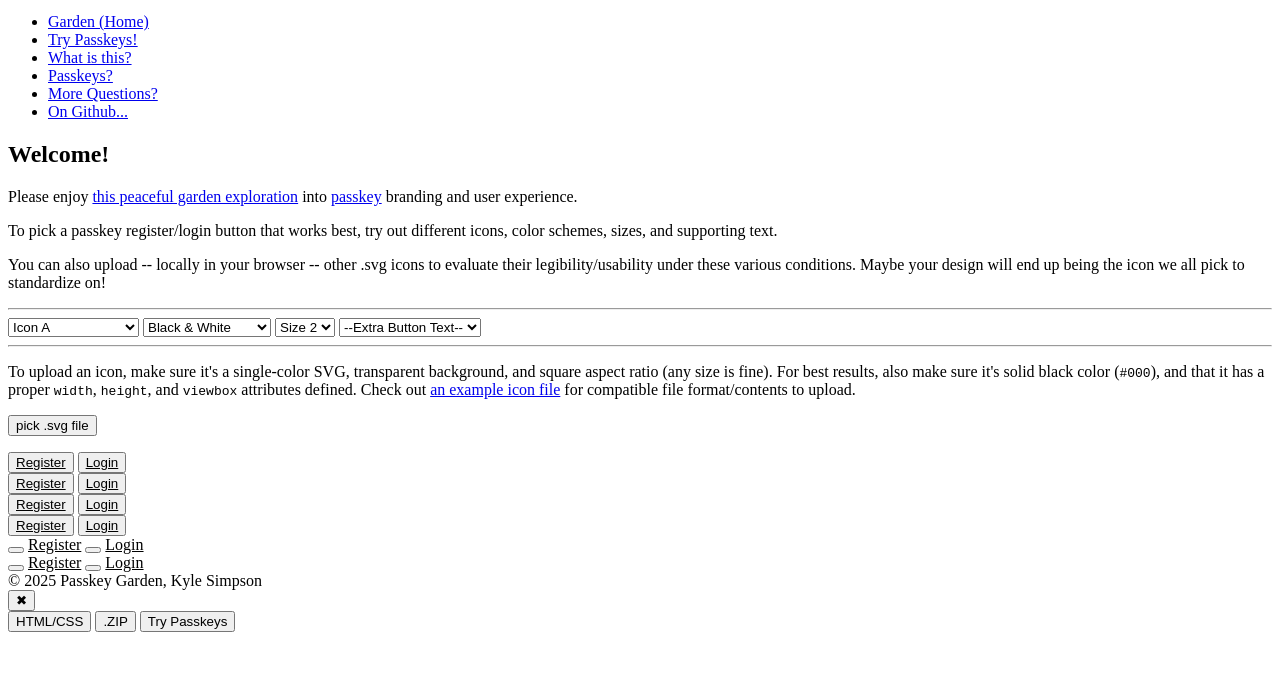
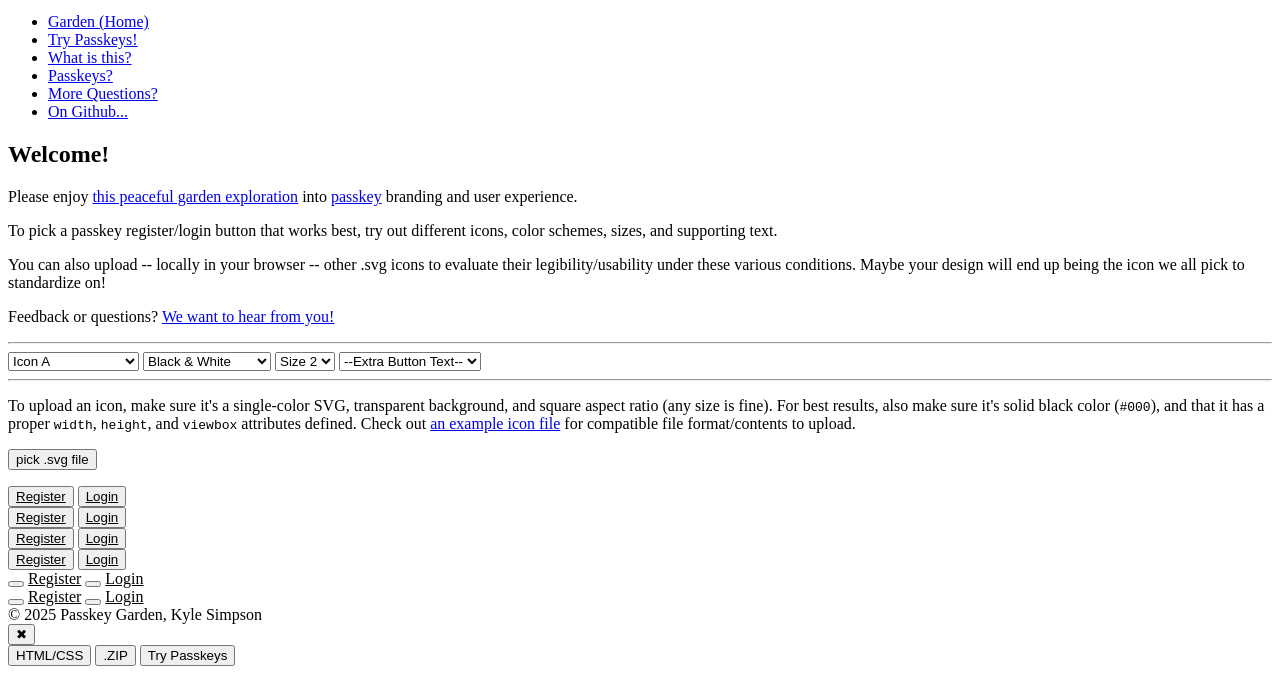
Before and after one commit to getify/passkey-garden, a website with bundled scripts: page site-passkey.garden/web/index.html in a window 1280 px wide. Shown: the part 125-800 px from the top of the page. Built offline with nearby package versions, Linux system fonts and the light colour scheme.

Commit message:
adding home page text and link for feedback/discussion on github

```diff
--- a/site-passkey.garden/web/index.html
+++ b/site-passkey.garden/web/index.html
@@ -68,6 +68,11 @@ aria-expanded="false">
 	You can also upload -- locally in your browser -- other .svg icons to
 	evaluate their legibility/usability under these various conditions. Maybe
 	your design will end up being the icon we all pick to standardize on!
+</p>
+<p>
+	Feedback or questions?
+	<a href="https://github.com/getify/passkey-garden/discussions" target="_blank"
+	rel="noopener">We want to hear from you!</a>
 </p>
 
 <hr>
```
